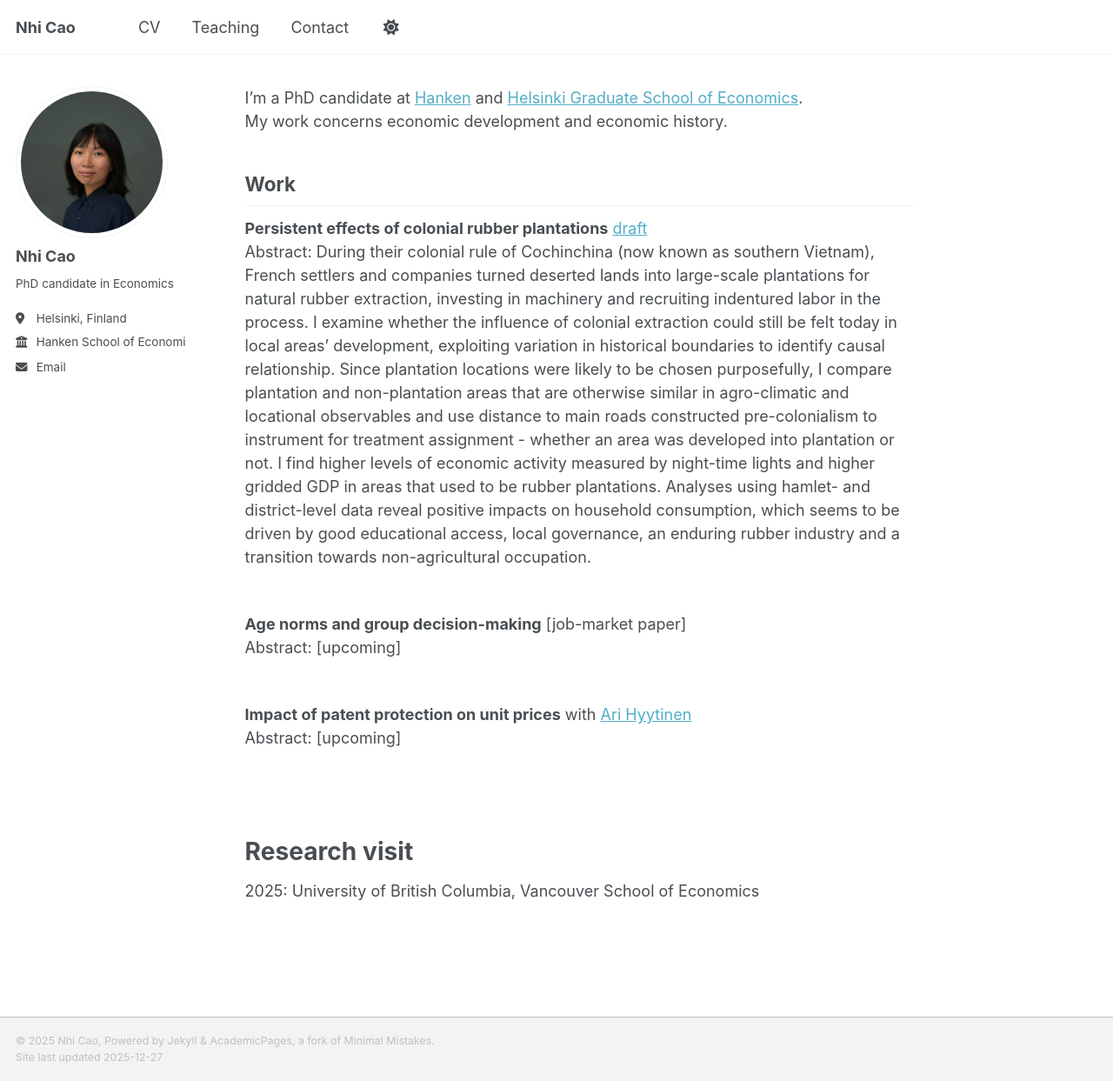
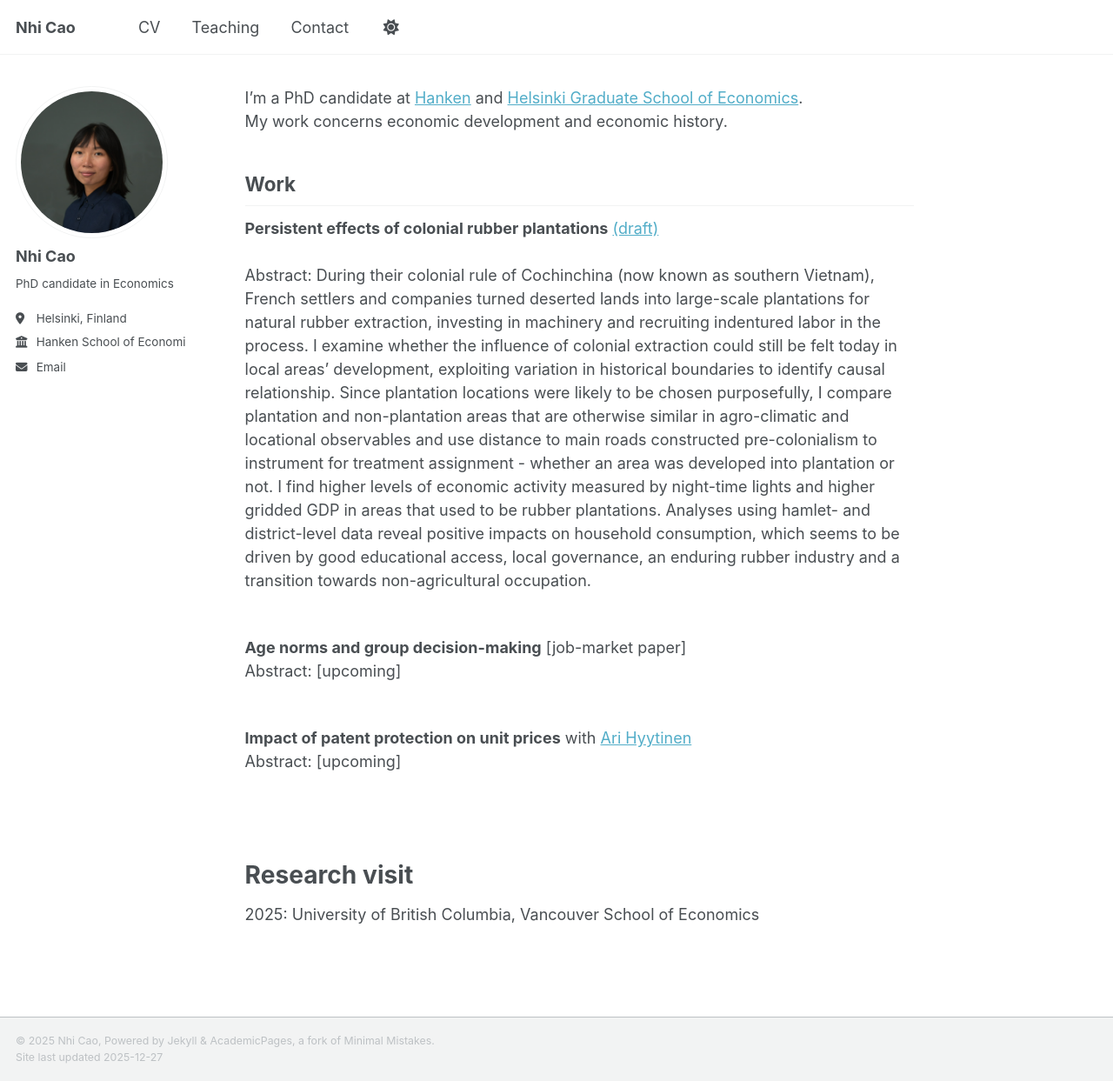
Before and after one commit to nhi-cao/nhi-cao.github.io, a Jekyll site: the page built from _pages/about.md, in a window 1280 px wide and 1243 px high. Shown: the whole window at 87% size. Built offline with Jekyll 4.4.1, drawn with Linux system fonts in a browser that asks for light colours; a script bundle is joined from its source files by our own code; library files that are not in the unit come from our copies.

Commit message:
Update about.md

```diff
--- a/_pages/about.md
+++ b/_pages/about.md
@@ -14,7 +14,8 @@ My work concerns economic development and economic history.
 
 Work
 ------
-**Persistent effects of colonial rubber plantations** [draft](https://drive.google.com/file/d/1ZepS7kU-Xg5VLxMZxu44IjgcLknq5Xhv/view)
+**Persistent effects of colonial rubber plantations** [(draft)](https://drive.google.com/file/d/1ZepS7kU-Xg5VLxMZxu44IjgcLknq5Xhv/view)
+<br />
 <br />
 Abstract: During their colonial rule of Cochinchina (now known as southern Vietnam), French settlers and companies turned deserted lands into large-scale plantations for natural rubber extraction, investing in machinery and recruiting indentured labor in the process. I examine whether the influence of colonial extraction could still be felt today in local areas’ development, exploiting variation in historical boundaries to identify causal relationship. Since plantation locations were likely to be chosen purposefully, I compare plantation and non-plantation areas that are otherwise similar in agro-climatic and locational observables and use distance to main roads constructed pre-colonialism to instrument for treatment assignment - whether an area was developed into plantation or not. I find higher levels of economic activity measured by night-time lights and higher gridded GDP in areas that used to be rubber plantations. Analyses using hamlet- and district-level data reveal positive impacts on household consumption, which seems to be driven by good educational access, local governance, an enduring rubber industry and a transition towards non-agricultural occupation.
 <br />
```
